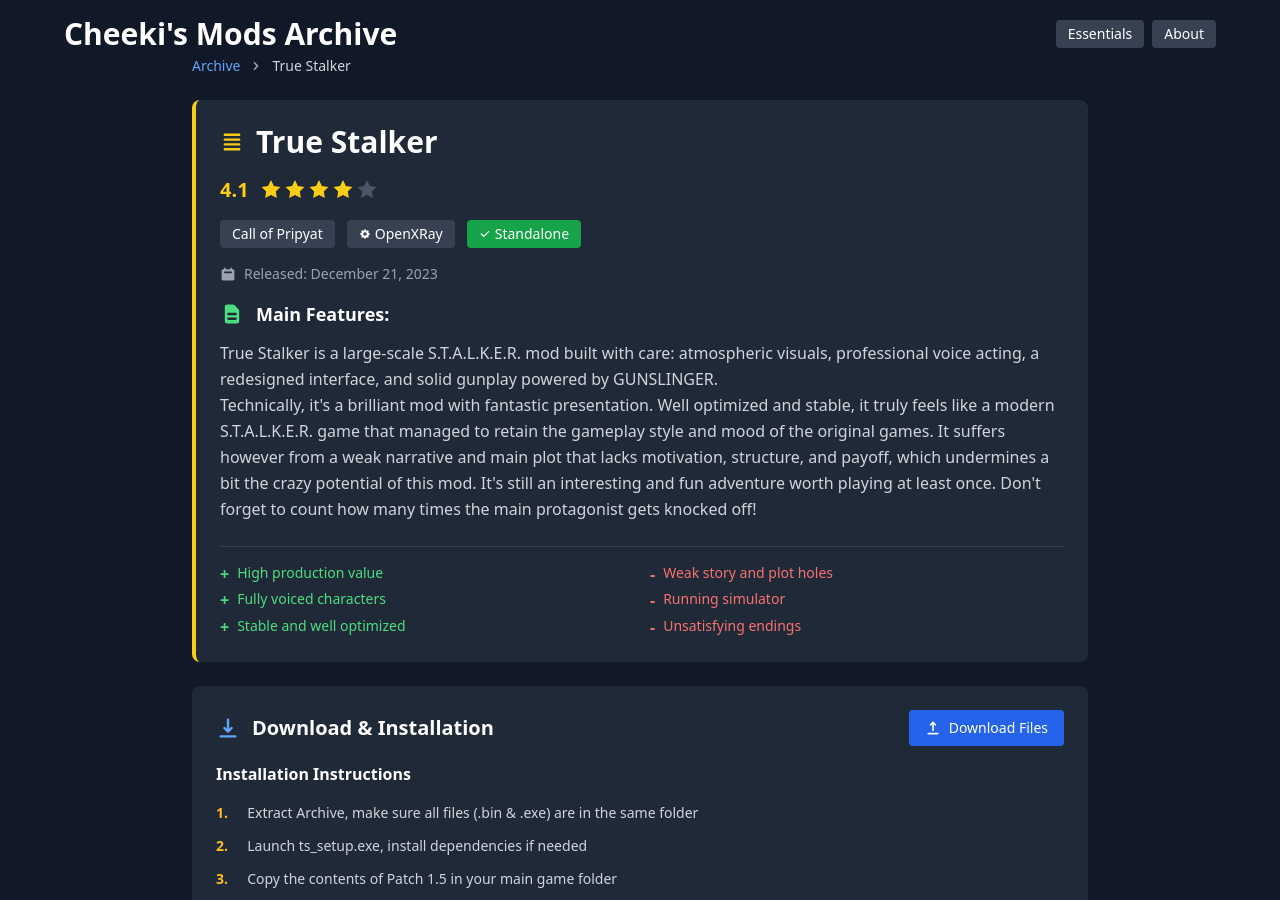
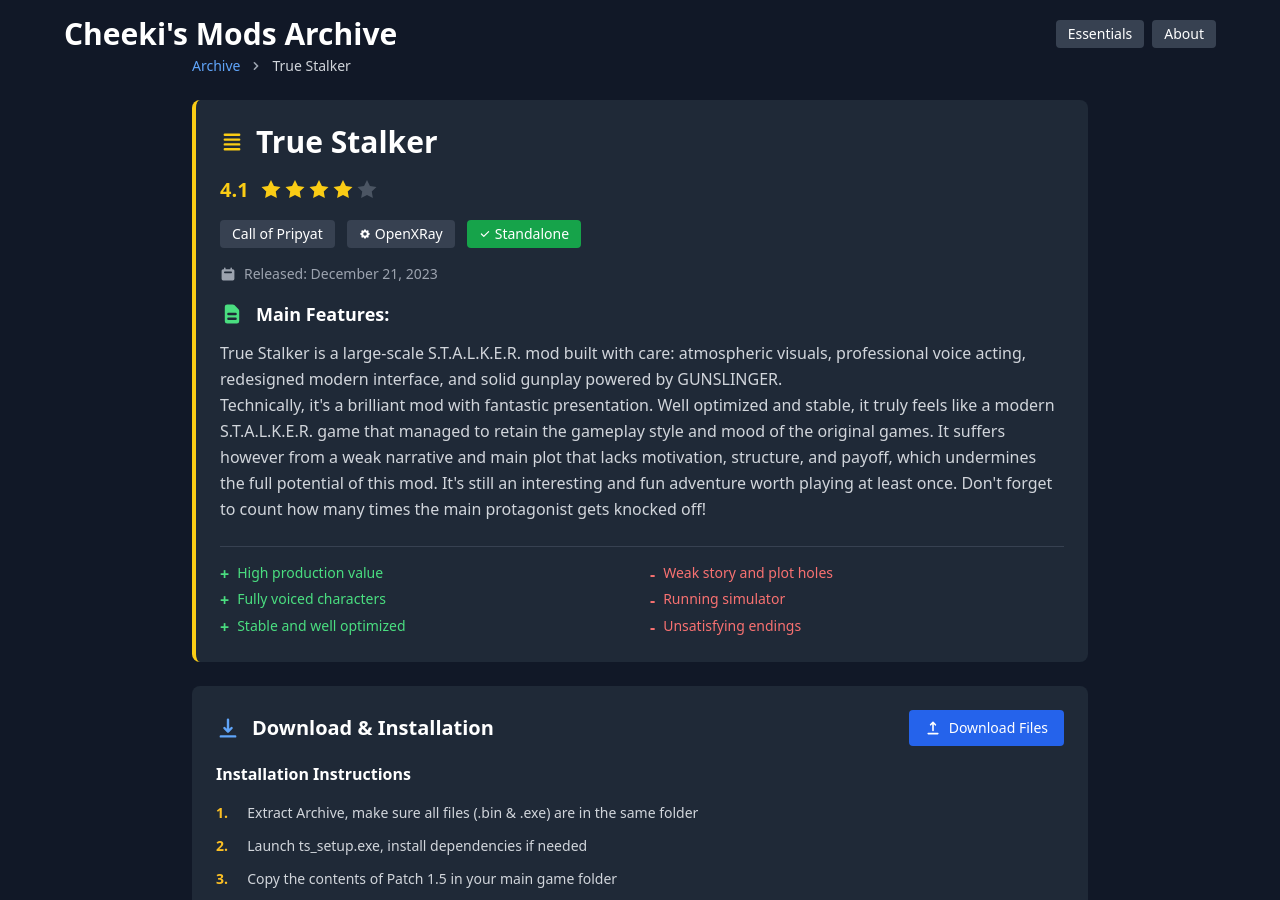
Before and after one commit to Cheekitos/CSMA, a Jekyll site: the page built from _mods/true-stalker.md, in a window 1280 px wide and 900 px high. Built offline with Jekyll 4.4.1, drawn with Linux system fonts in a browser that asks for light colours; nearby versions of some CDN libraries.

Commit message:
Update true-stalker.md

```diff
--- a/_mods/true-stalker.md
+++ b/_mods/true-stalker.md
@@ -7,8 +7,9 @@
 platform: "Call of Pripyat"
 engine: "OpenXRay"
 release_date: "2023-12-21"
-short_description: "A brand new story in a vibrant and dangerous Zone, with a level of polish and quality so high it could pass for an official sequel. Great world design, custom UI, new audio, balanced and challenging gameplay, and the OG games spirit."
-description: "True Stalker is a large-scale S.T.A.L.K.E.R. mod built with care: atmospheric visuals, professional voice acting, a redesigned interface, and solid gunplay powered by GUNSLINGER.<br>Technically, it's a brilliant mod with fantastic presentation. Well optimized and stable, it truly feels like a modern S.T.A.L.K.E.R. game that managed to retain the gameplay style and mood of the original games. It suffers however from a weak narrative and main plot that lacks motivation, structure, and payoff, which undermines a bit the crazy potential of this mod. It's still an interesting and fun adventure worth playing at least once. Don't forget to count how many times the main protagonist gets knocked off!"
+short_description: "A brand new story in a vibrant and dangerous Zone, with a level of polish and quality impressive enough to pass for an official sequel. Great world design with custom UI, new audio, balanced and challenging gameplay, while keeping the OG games spirit."
+
+description: "True Stalker is a large-scale S.T.A.L.K.E.R. mod built with care: atmospheric visuals, professional voice acting, redesigned modern interface, and solid gunplay powered by GUNSLINGER.<br>Technically, it's a brilliant mod with fantastic presentation. Well optimized and stable, it truly feels like a modern S.T.A.L.K.E.R. game that managed to retain the gameplay style and mood of the original games. It suffers however from a weak narrative and main plot that lacks motivation, structure, and payoff, which undermines the full potential of this mod. It's still an interesting and fun adventure worth playing at least once. Don't forget to count how many times the main protagonist gets knocked off!"
 
 seo_title: "True Stalker - Download & Install Guide | Cheeki's S.T.A.L.K.E.R. Mods Archive"
 seo_description: "Download True Stalker for S.T.A.L.K.E.R. Call of Pripyat. Complete installation guide, gameplay features, and detailed review on Cheeki's S.T.A.L.K.E.R. Mods Archive"
```
